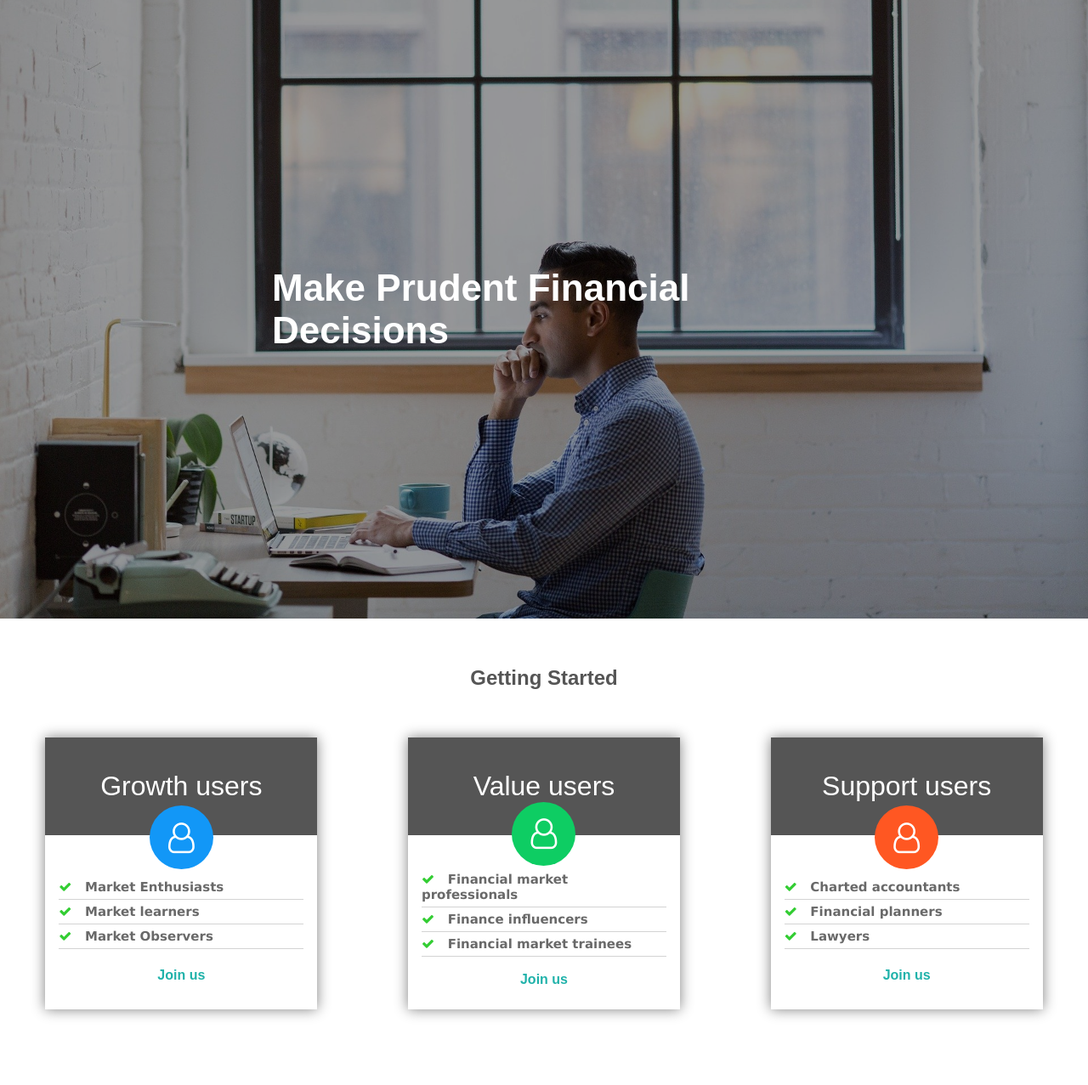
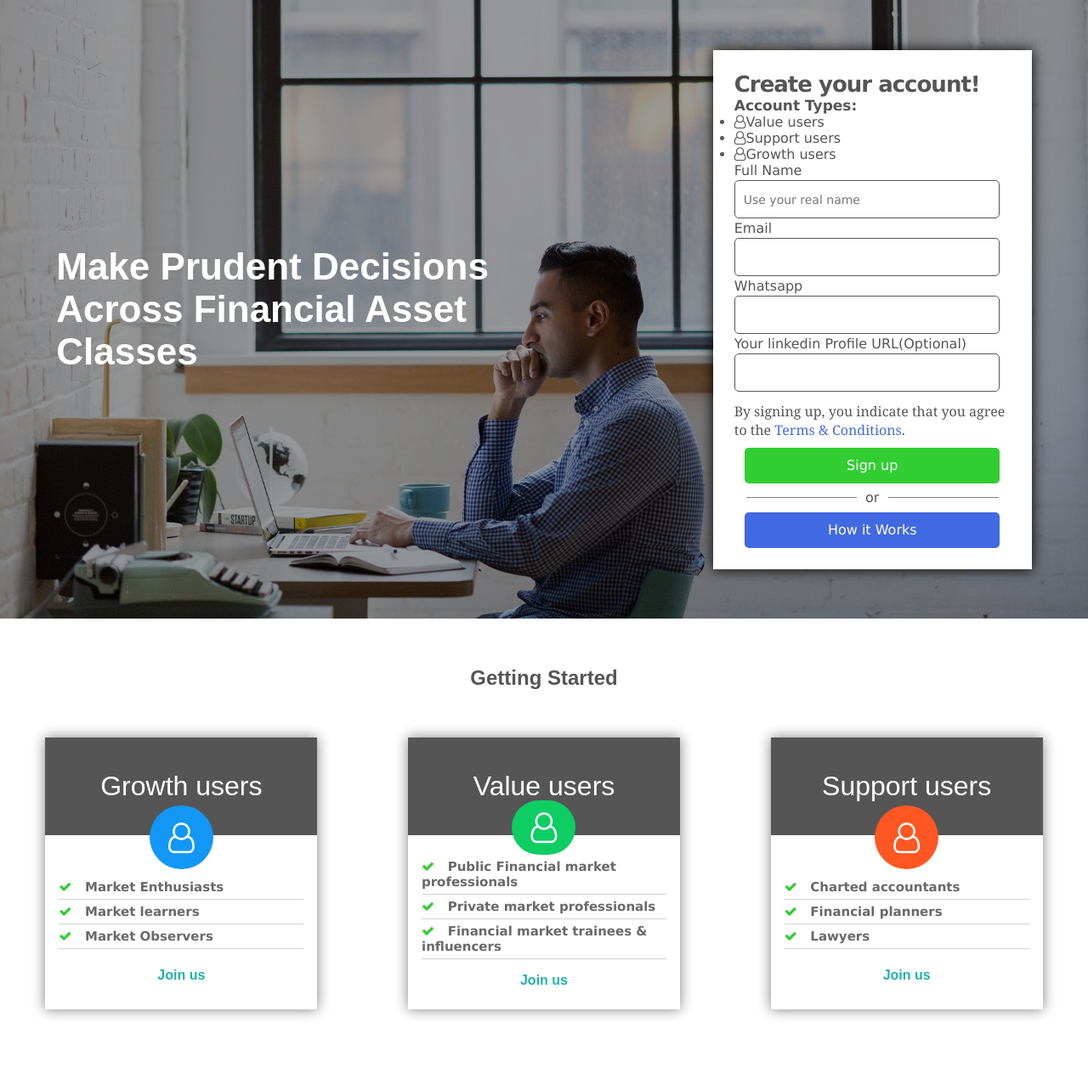
Before and after one commit to guptaharsh13/positionbuilding.com, a plain HTML site: page index.html in a window 1280 px wide. Shown: the top 1277 px of the page at 85% size. Drawn offline with Linux system fonts and the light colour scheme.

Commit message:
Index update 2
Index ses approval 2

```diff
--- a/index.html
+++ b/index.html
@@ -6,7 +6,7 @@
     <meta name="viewport" content="width=device-width, initial-scale=1.0">
     <title>Home Page</title>
 
-    <meta name="description" content="Upcoming platform for needful insights & opportunities in financial markets ">
+    <meta name="description" content="Platform for needful insights & opportunities across financial asset classes">
 
     <link rel="stylesheet" href="style.css">
     <link rel="stylesheet" href="responsive.css">
@@ -21,16 +21,16 @@
         <section id="loginSignupBox">
 
             <div id="pageHeading">
-                <div id="mainHeading">Make Prudent Financial Decisions</div>
-                <!-- <div id="subHeading">Join others in achieving financial goals through needful insights & sources</div> -->
+                <div id="mainHeading">Make Prudent Decisions Across Financial Asset Classes</div>
+                <!-- <div id="subHeading">Join others in achieving financial goals through needful insights </div> -->
             </div>
 
-            <!-- <form action="" id="loginSignupForm">
+            <form action="" id="loginSignupForm">
 
-                <div id="formH1">Create your free account!</div>
-                <div id="formH2">Decision Types:</div>
+                <div id="formH1">Create your account!</div>
+                <div id="formH2">Account Types:</div>
 
-                <div id="investorType">
+                <div id="Decision Types">
 
                     <ul>
                         <li><i class="fa fa-user-o" aria-hidden="true"></i>Value users</li>
@@ -53,7 +53,7 @@
                 <div class="inpBox"><input class="field" type="text" name="" id="linkedin"></div>
 
                 <div id="terms">
-                    By signing up, you indicate that you agree to the <a href="">SoftPrudent Terms & Conditions</a>.
+                    By signing up, you indicate that you agree to the <a href="">Terms & Conditions</a>.
                 </div>
 
                 <button class="formBtn" style="background-color: limegreen;">Sign up</button>
@@ -66,7 +66,7 @@
 
                 <button class="formBtn" style="background-color: royalblue;">How it Works</button>
 
-            </form> -->
+            </form>
 
         </section>
 
@@ -115,13 +115,13 @@
                         <ul>
                             <li><a href="#"><i class="fa fa-check" aria-hidden="true" style="color: limegreen;"></i>
                                     &nbsp;
-                                    Financial market professionals</a></li>
+                                    Public Financial market professionals</a></li>
                             <li><a href="#"><i class="fa fa-check" aria-hidden="true" style="color: limegreen;"></i>
                                     &nbsp;
-                                     Finance influencers </a></li>
+                                     Private market professionals</a></li>
                             <li><a href="#"><i class="fa fa-check" aria-hidden="true" style="color: limegreen;"></i>
                                     &nbsp;
-                                         Financial market trainees </a></li>
+                                         Financial market trainees & influencers </a></li>
                         </ul>
 
                         <div class="cardFooter"><a href="#loginSignupBox">Join us</a> </div>
@@ -177,7 +177,7 @@
 
         <section id="promotion">
 
-            <div id="promotionHead">We aim to be a holistic platform for your financial market needs for all kind of professionals. </div>
+            <div id="promotionHead">We aim to be a holistic platform for private & public financial market insights,opportunities & people</div>
             <div id="promotionSubHead"></div>
 
             <div id="promotionContent">
```
